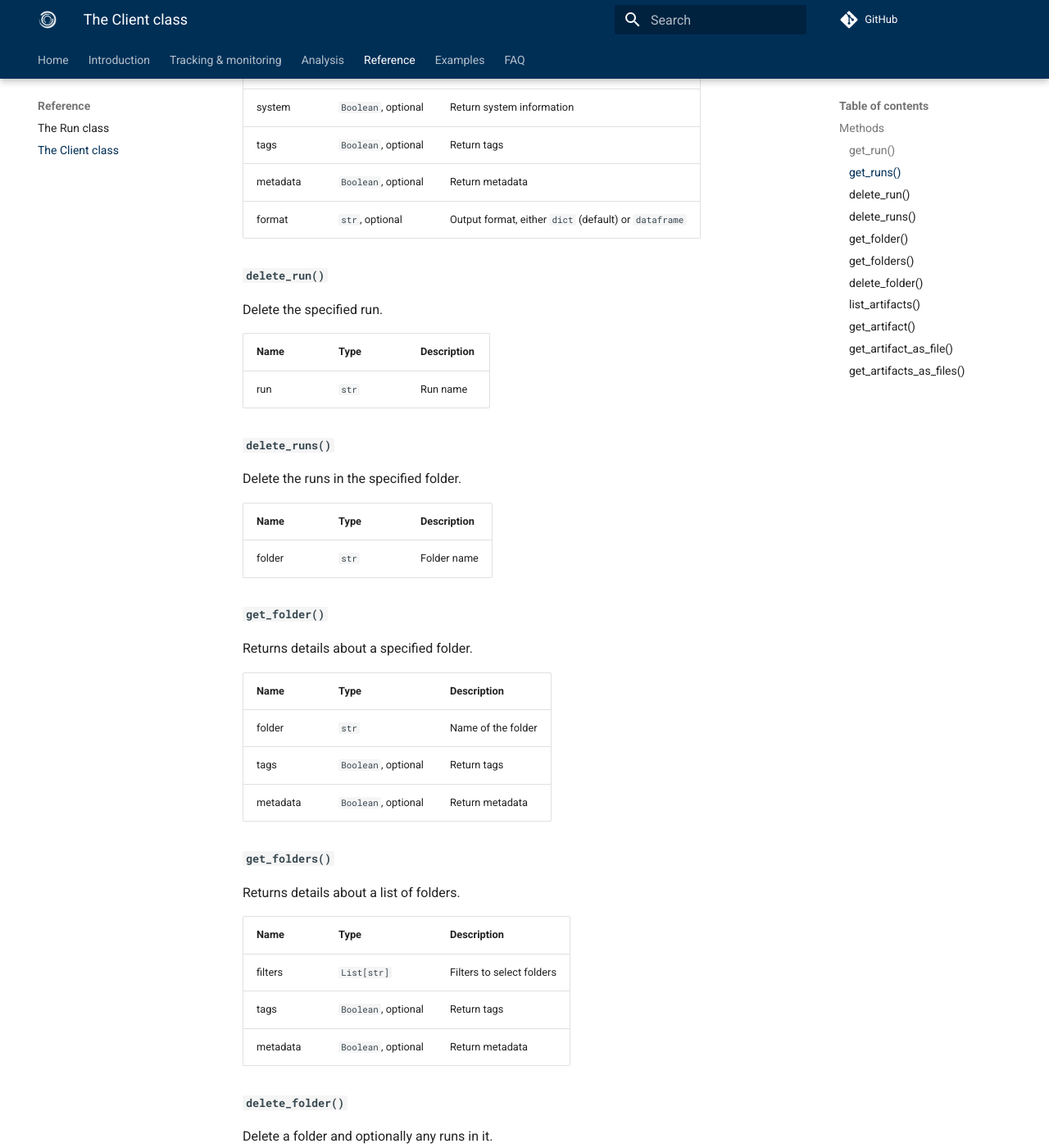
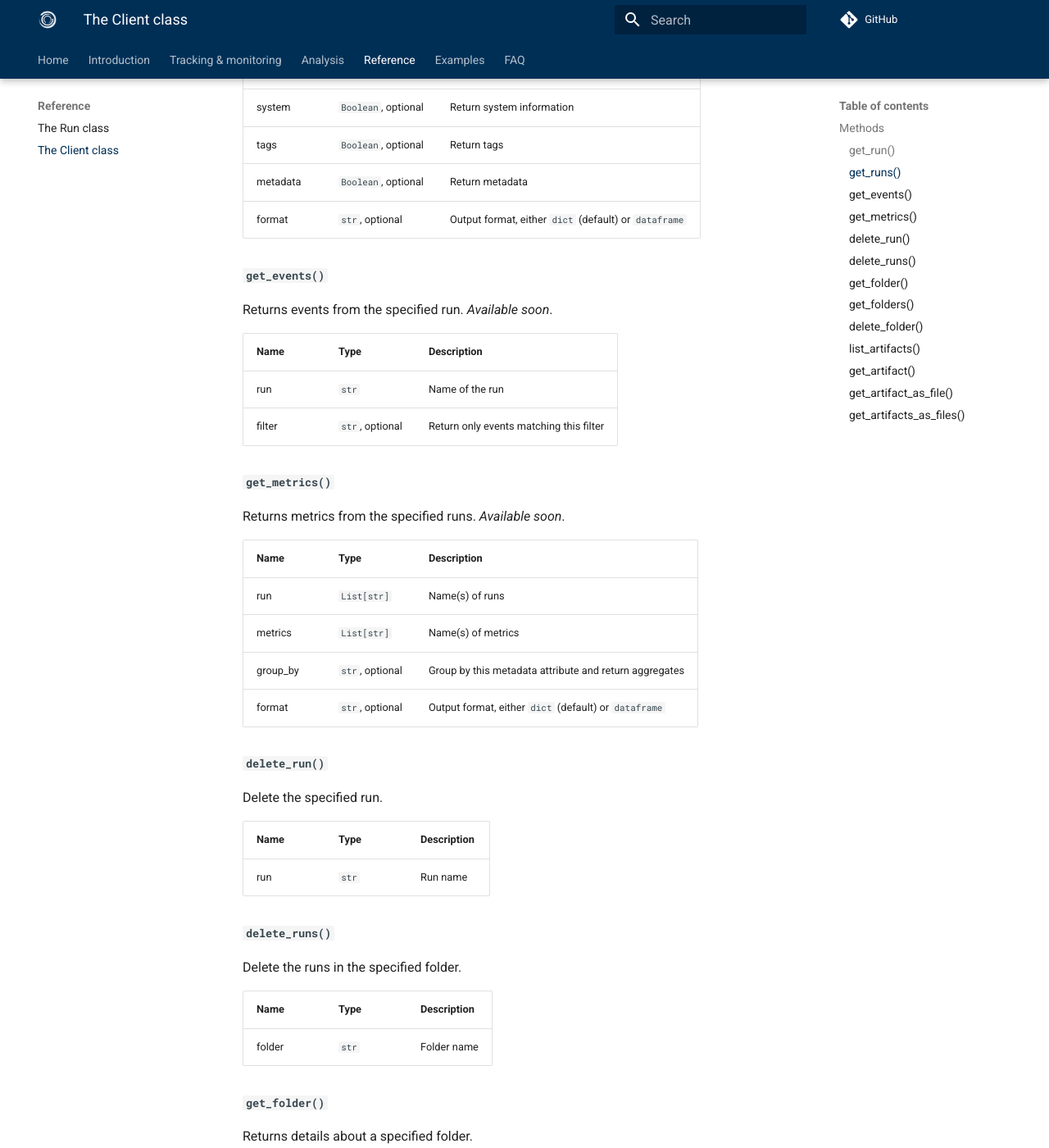
Before and after one commit to simvue-io/docs, an MkDocs documentation site: the page built from docs/reference/client.md, in a window 1280 px wide and 1400 px high, scrolled down 740 px. Shown: the whole window at 82% size. Built offline with MkDocs 1.6.1 and Material for MkDocs 9.7.7, drawn with Linux system fonts in a browser that asks for light colours.

Commit message:
Mention events & metrics

```diff
--- a/docs/reference/client.md
+++ b/docs/reference/client.md
@@ -25,6 +25,26 @@ Returns details about a list of runs.
 | system | `Boolean`, optional | Return system information |
 | tags | `Boolean`, optional | Return tags |
 | metadata | `Boolean`, optional | Return metadata |
+| format | `str`, optional | Output format, either `dict` (default) or `dataframe` |
+
+#### `get_events()`
+
+Returns events from the specified run. *Available soon*.
+
+| Name  | Type | Description |
+| ----- | ---- | ----------- |
+| run | `str` | Name of the run |
+| filter | `str`, optional | Return only events matching this filter |
+
+#### `get_metrics()`
+
+Returns metrics from the specified runs. *Available soon*.
+
+| Name  | Type | Description |
+| ----- | ---- | ----------- |
+| run | `List[str]` | Name(s) of runs |
+| metrics | `List[str]` | Name(s) of metrics |
+| group_by | `str`, optional | Group by this metadata attribute and return aggregates |
 | format | `str`, optional | Output format, either `dict` (default) or `dataframe` |
 
 #### `delete_run()`
```
